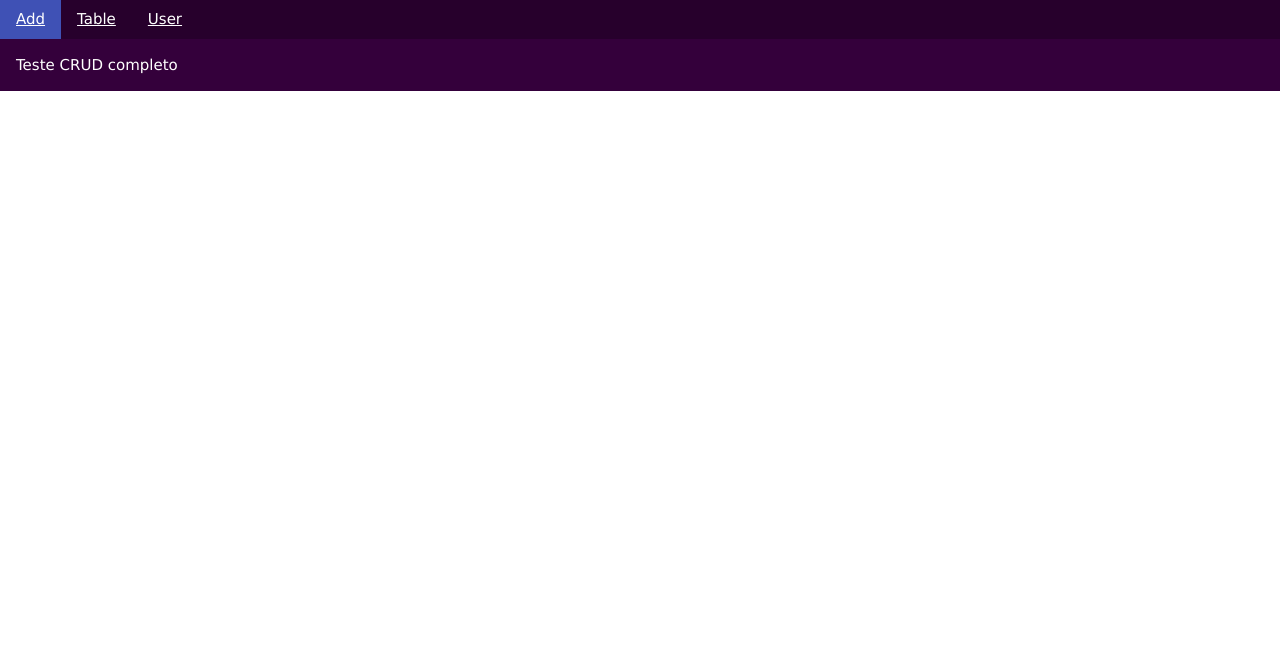
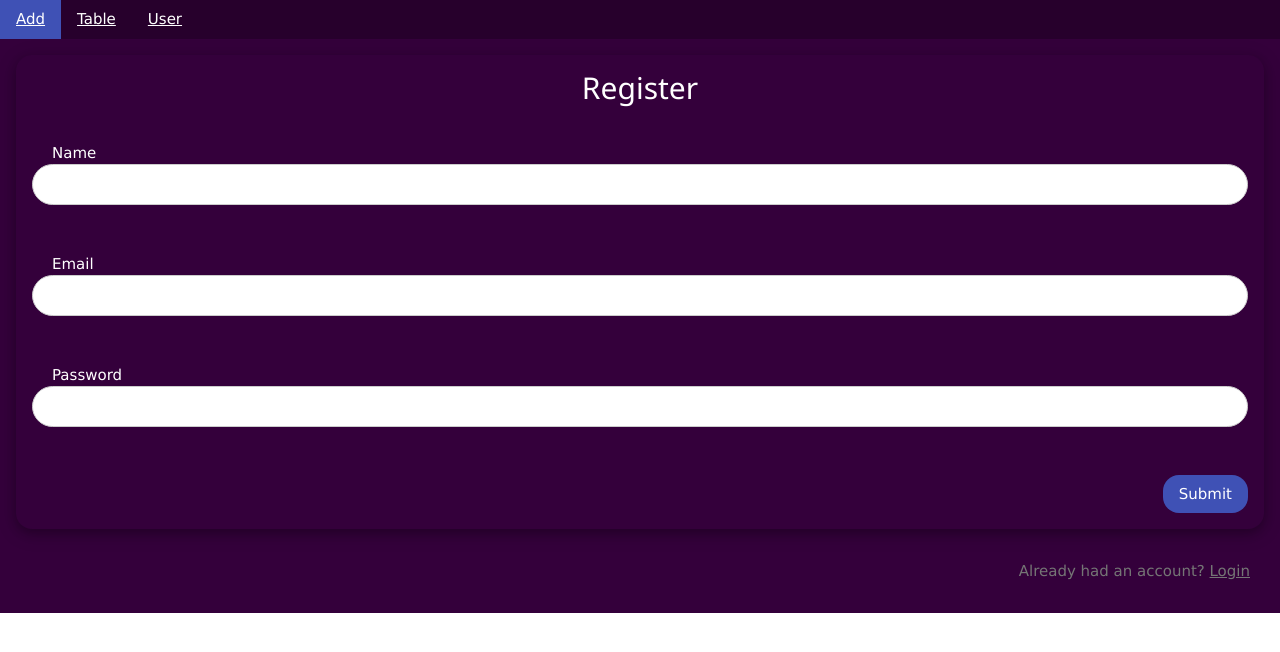
Before and after one commit to Faroferinho/Inventory-Controller, a React (Create React App) app in the folder inventory-frontend/: page /register in a window 1280 px wide. Shown: the top 652 px of the page. Built offline with nearby package versions, Linux system fonts and the light colour scheme.

Commit message:
developing Login and Register page

```diff
--- a/inventory-frontend/src/App.js
+++ b/inventory-frontend/src/App.js
@@ -1,11 +1,18 @@
+import React, { useEffect } from 'react';
 import { Route, Routes, BrowserRouter as Router, Link } from 'react-router-dom';
 import './App.css';
 
 import Login from './Login';
 import List from './Table';
+import Put from './PutItem';
 import Register from './Register';
 
 function App() {
+  // Alterar esse useEffect para definir o título da página
+  useEffect(() => {
+    document.title = 'Inventory Controller';
+  }, []);
+
   return (
     <div className="App">
       <link rel="stylesheet" href="https://www.w3schools.com/w3css/5/w3.css"/>
@@ -31,14 +38,17 @@ function App() {
 
         <Routes>
           <Route path="/" element={<Login/>} />
+          <Route path="/register" element={<Register/>} />
           <Route path="/list" element={<List/>} />
-          <Route path="/register" element={<Register/>} />
+          <Route path="/put/:id" element={<Put/>} />
+          <Route path="/put" element={<Put/>} />
+          <Route path="*" element={<Login/>} />
         </Routes>
       </Router>
 
-      <div class="w3-container">
-        <p>Teste CRUD completo</p>
-      </div>
+      <footer class="w3-container">
+        <p></p>
+      </footer>
     </div>
   );
 }
--- /dev/null
+++ b/inventory-frontend/src/Login.css
@@ -0,0 +1,7 @@
+.fixright {
+    padding-left: 20px;
+}
+
+p {
+  padding-right: 30px;
+}
--- a/inventory-frontend/src/Login.js
+++ b/inventory-frontend/src/Login.js
@@ -1,22 +1,29 @@
-import './App.css';
+import { Link } from "react-router-dom";
+import './Login.css';
 
 function Login() {
   return (
     <div className="App">
-        <link rel="stylesheet" href="https://www.w3schools.com/w3css/5/w3.css"/>
+        <form className="w3-container w3-card-4 w3-margin w3-round-xlarge">
+            <h2 className="w3-center">Login</h2>
 
-        <h1>Login</h1>
+            <div className="w3-section w3-padding-16">
+                <label className="fixright" htmlFor="username">
+                    User
+                </label>
+                <input className="w3-input w3-border w3-round-xxlarge" type="text" id="email" name="email" required/>
+            </div>
 
-        <form>
-            <label>
-                User
-            </label>
-            <input/>
-            <label>
-                Password
-            </label>
-            <input type='password'/>
+            <div className="w3-section w3-padding-16">
+                <label className="fixright" htmlFor="password">
+                    Password
+                </label>
+                <input className="w3-input w3-border w3-round-xxlarge" type="password" id="password" name="password" required/>
+            </div>
+
+            <button className="w3-button w3-right w3-indigo w3-margin-top w3-margin-bottom w3-round-xlarge">Login</button>
         </form>
+        <p className="w3-right w3-text-grey">Still don't have an account? <Link to="/register">Sign-Up</Link></p>
     </div>
   );
 }
--- a/inventory-frontend/src/Register.js
+++ b/inventory-frontend/src/Register.js
@@ -1,7 +1,31 @@
+import { Link } from "react-router-dom";
+import './Login.css';
+
 function Register() {
   return (
     <div className="App">
+        <form className="w3-container w3-card-4 w3-margin w3-round-xlarge">
+            <h2 className="w3-center">Register</h2>
 
+            <div className="w3-section w3-padding-16">
+                <label className="fixright" htmlFor="name">Name</label>
+                <input className="w3-input w3-border w3-round-xxlarge" type="text" id="name" name="name" required />
+            </div>
+
+            <div className="w3-section w3-padding-16">
+                <label className="fixright" htmlFor="email">Email</label>
+                <input className="w3-input w3-border w3-round-xxlarge" type="email" id="email" name="email" required />
+            </div>
+
+            <div className="w3-section w3-padding-16">
+                <label className="fixright" htmlFor="password">Password</label>
+                <input className="w3-input w3-border w3-round-xxlarge" type="password" id="password" name="password" required />
+            </div>
+
+            <button className="w3-button w3-right w3-indigo w3-margin-top w3-margin-bottom w3-round-xlarge">Submit</button>
+        </form>
+
+        <p className="w3-right w3-text-grey">Already had an account? <Link to="/">Login</Link></p>
     </div>
   );
 }
--- a/inventory-frontend/src/Table.js
+++ b/inventory-frontend/src/Table.js
@@ -1,7 +1,45 @@
 function Table() {
   return (
     <div className="App">
-
+        <table className="w3-table w3-striped w3-bordered w3-border w3-hoverable">
+            <thead>
+                <tr className="w3-indigo">
+                    <th>ID</th>
+                    <th>Name</th>
+                    <th>Age</th>
+                    <th>Actions</th>
+                </tr>
+            </thead>
+            <tbody>
+                <tr>
+                    <td>1</td>
+                    <td>John Doe</td>
+                    <td>30</td>
+                    <td>
+                        <button className="w3-button w3-green">Edit</button>
+                        <button className="w3-button w3-red">Delete</button>
+                    </td>
+                </tr>
+                <tr>
+                    <td>2</td>
+                    <td>Jane Smith</td>
+                    <td>25</td>
+                    <td>
+                        <button className="w3-button w3-green">Edit</button>
+                        <button className="w3-button w3-red">Delete</button>
+                    </td>
+                </tr>
+                <tr>
+                    <td>3</td>
+                    <td>Mike Johnson</td>
+                    <td>40</td>
+                    <td>
+                        <button className="w3-button w3-green">Edit</button>
+                        <button className="w3-button w3-red">Delete</button>
+                    </td>
+                </tr>
+            </tbody>
+        </table>
     </div>
   );
 }
```
Also changed, not shown: inventory-frontend/src/PutItem.js (added).
